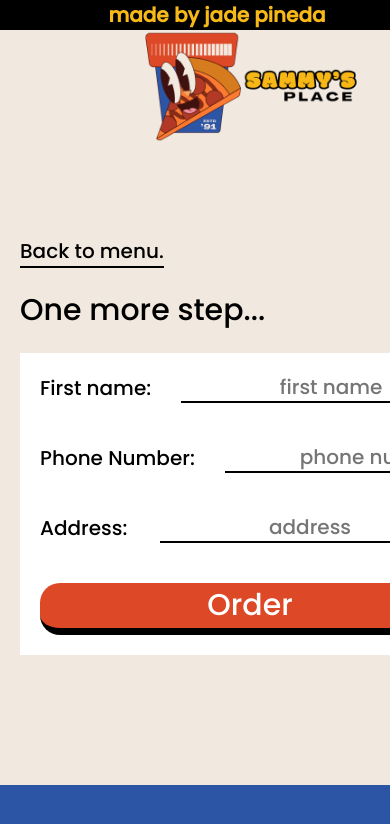
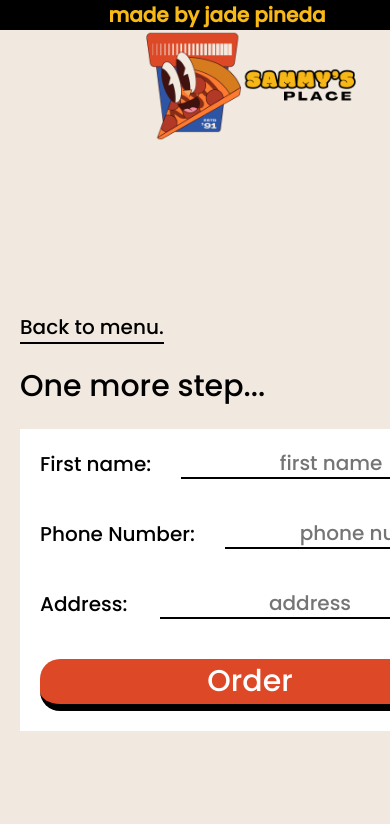
Before and after one commit to jadewapi/react-fullstack-sammys-pizza, a React (Vite) app: page /order in a window 390 px wide. Shown: the top 824 px of the page. Built offline with nearby package versions, Linux system fonts and the light colour scheme.

Commit message:
fix height responsiveness on PC

```diff
--- a/src/features/homepage/homepage.module.css
+++ b/src/features/homepage/homepage.module.css
@@ -55,7 +55,7 @@
 .homepage > article {
   padding: 0 2rem;
   border-top: 10px solid var(--orange);
-  height: 65.5rem;
+  height: 69rem;
   background-color: var(--blue);
   display: flex;
   justify-content: center;
--- a/src/features/order id/OrderId.module.css
+++ b/src/features/order id/OrderId.module.css
@@ -2,7 +2,6 @@
   height: 75.5rem;
   background-color: var(--yellow);
   min-width: 442px;
-  max-height: 75.5rem;
   user-select: text;
 }
 
@@ -138,8 +137,8 @@
   }
 }
 
-@media (height > 782px) {
+@media (height > 800px) {
   .container {
-    height: 100vh;
+    height: 98vh;
   }
 }
--- a/src/features/order/order.module.css
+++ b/src/features/order/order.module.css
@@ -102,8 +102,9 @@
   border-bottom: 10px solid black;
 }
 
-@media (height > 771px) {
-  .orderNew {
-    height: 100vh;
+@media (height > 800px) {
+  .container {
+    height: 90vh;
+    background-color: var(--white);
   }
 }
--- a/style.css
+++ b/style.css
@@ -45,4 +45,12 @@ body {
   background-color: var(--blue);
   font-family: "Poppins", sans-serif;
   user-select: none;
+  overflow-y: scroll;
+  height: 90vh;
 }
+
+@media (height > 770px) {
+  #root {
+    height: 100%;
+  }
+}
```
